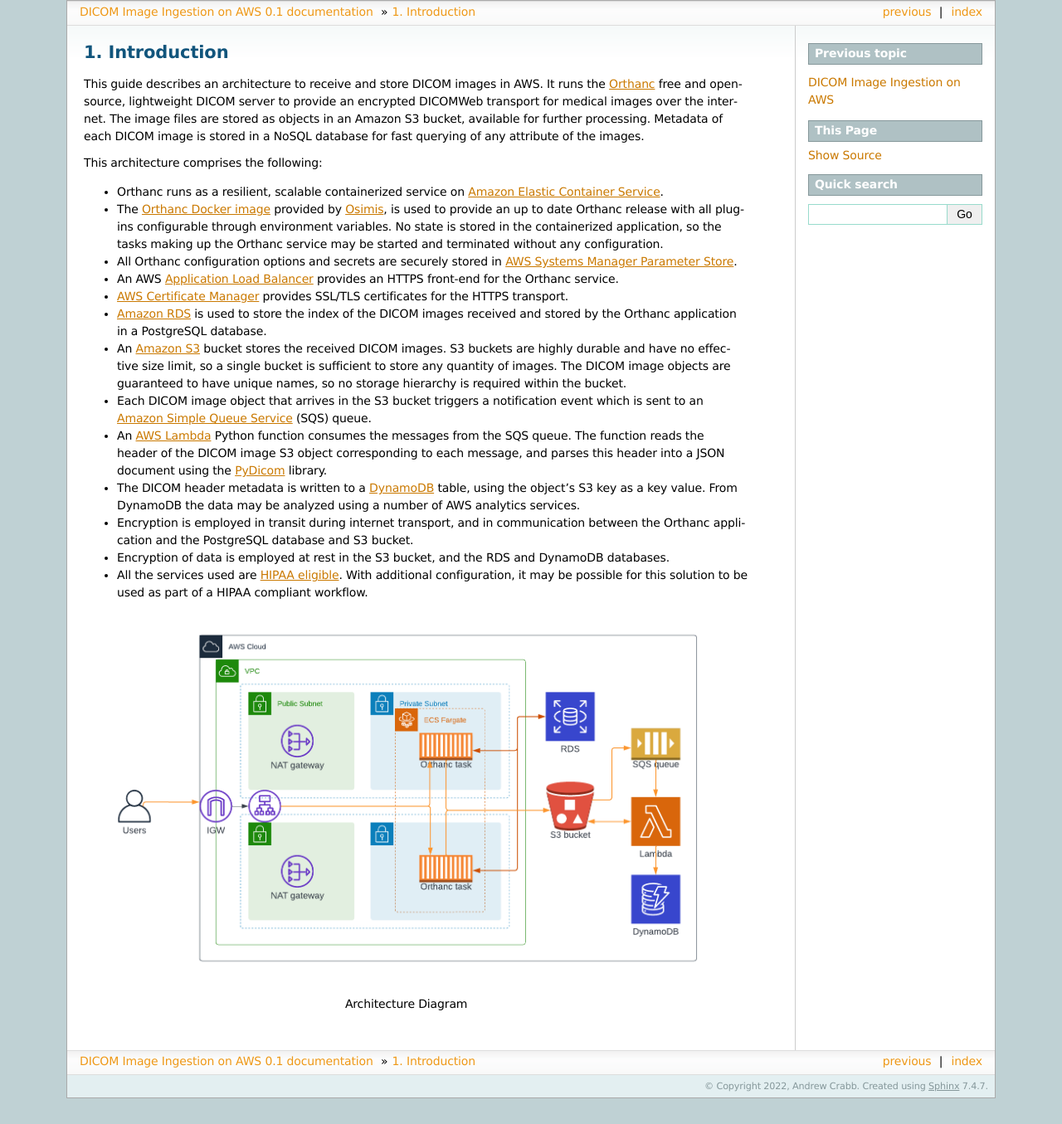
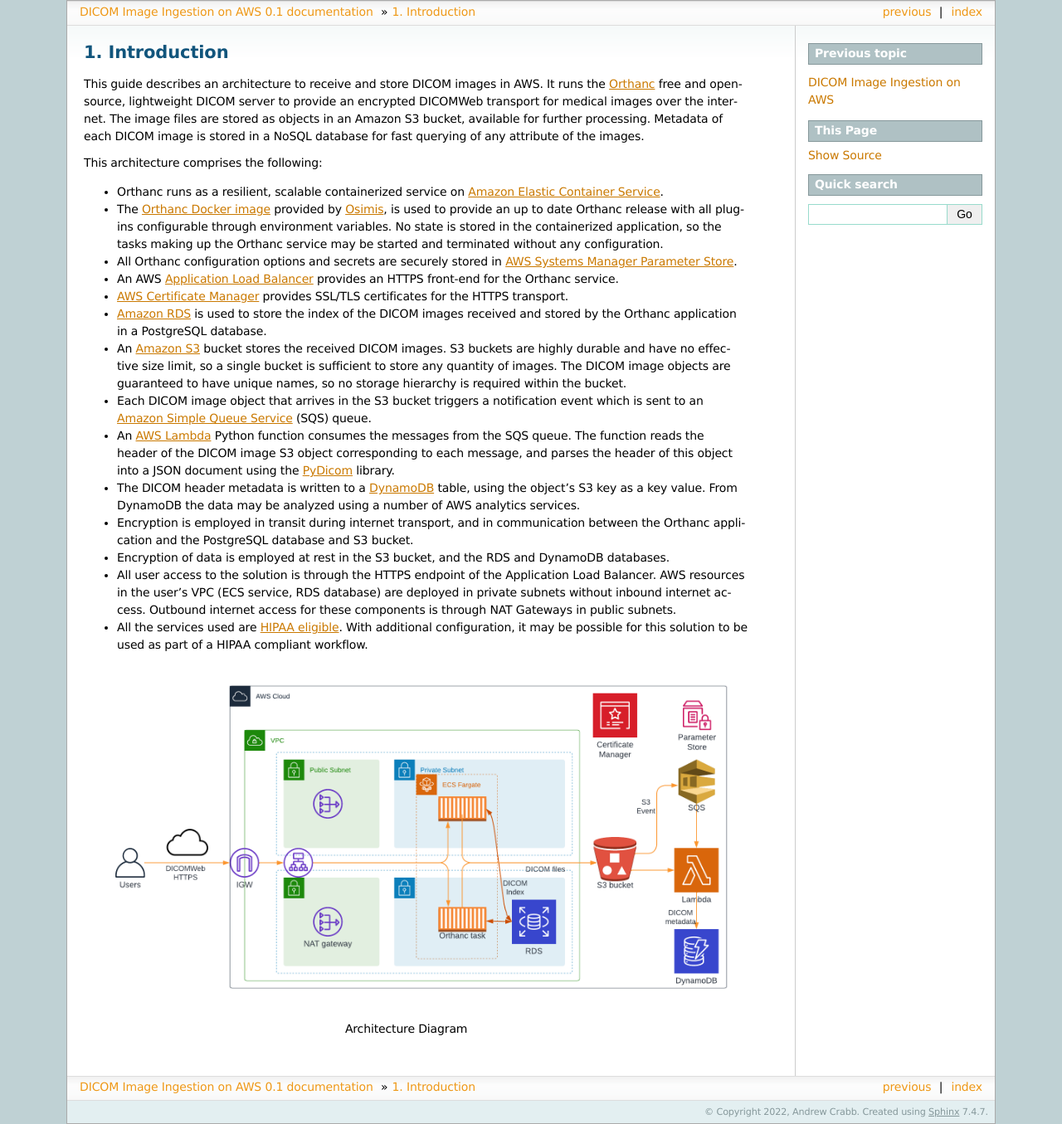
Before and after one commit to crabba/orthanc-dicom-s3-ingestion, a Sphinx documentation site: the page built from source/introduction.rst, in a window 1280 px wide. Shown: the whole page at 83% size. Built offline with Sphinx 7.4.7, drawn with Linux system fonts in a browser that asks for light colours; before the commit the page ends 1324 px from its top, so only the background shows below that.

Commit message:
Diagram modifications

```diff
--- a/source/introduction.rst
+++ b/source/introduction.rst
@@ -14,13 +14,14 @@
 * `Amazon RDS <https://aws.amazon.com/rds/>`_ is used to store the index of the DICOM images received and stored by the Orthanc application in a PostgreSQL database.
 * An `Amazon S3 <https://aws.amazon.com/s3/>`_ bucket stores the received DICOM images.  S3 buckets are highly durable and have no effective size limit, so a single bucket is sufficient to store any quantity of images.  The DICOM image objects are guaranteed to have unique names, so no storage hierarchy is required within the bucket.
 * Each DICOM image object that arrives in the S3 bucket triggers a notification event which is sent to an `Amazon Simple Queue Service <https://aws.amazon.com/sqs/>`_ (SQS) queue.
-* An `AWS Lambda <https://aws.amazon.com/lambda/>`_ Python function consumes the messages from the SQS queue. The function reads the header of the DICOM image S3 object corresponding to each message, and parses this header into a JSON document using the `PyDicom <https://pydicom.github.io/>`_ library.
+* An `AWS Lambda <https://aws.amazon.com/lambda/>`_ Python function consumes the messages from the SQS queue. The function reads the header of the DICOM image S3 object corresponding to each message, and parses the header of this object into a JSON document using the `PyDicom <https://pydicom.github.io/>`_ library.
 * The DICOM header metadata is written to a `DynamoDB <https://aws.amazon.com/dynamodb/>`_ table, using the object's S3 key as a key value. From DynamoDB the data may be analyzed using a number of AWS analytics services.
 * Encryption is employed in transit during internet transport, and in communication between the Orthanc application and the PostgreSQL database and S3 bucket.
 * Encryption of data is employed at rest in the S3 bucket, and the RDS and DynamoDB databases.
+* All user access to the solution is through the HTTPS endpoint of the Application Load Balancer.  AWS resources in the user's VPC (ECS service, RDS database) are deployed in private subnets without inbound internet access. Outbound internet access for these components is through NAT Gateways in public subnets.
 * All the services used are `HIPAA eligible <https://aws.amazon.com/compliance/hipaa-eligible-services-reference/>`_.  With additional configuration, it may be possible for this solution to be used as part of a HIPAA compliant workflow.
 
-.. figure:: images/orthanc-dicom-arch.png
+.. figure:: images/2207-Orthanc.png
    :width: 1000
 
    Architecture Diagram
```
Also changed, not shown: source/images/2207-Orthanc.png (added), source/images/orthanc-dicom-arch.png (deleted), 1 other file.
